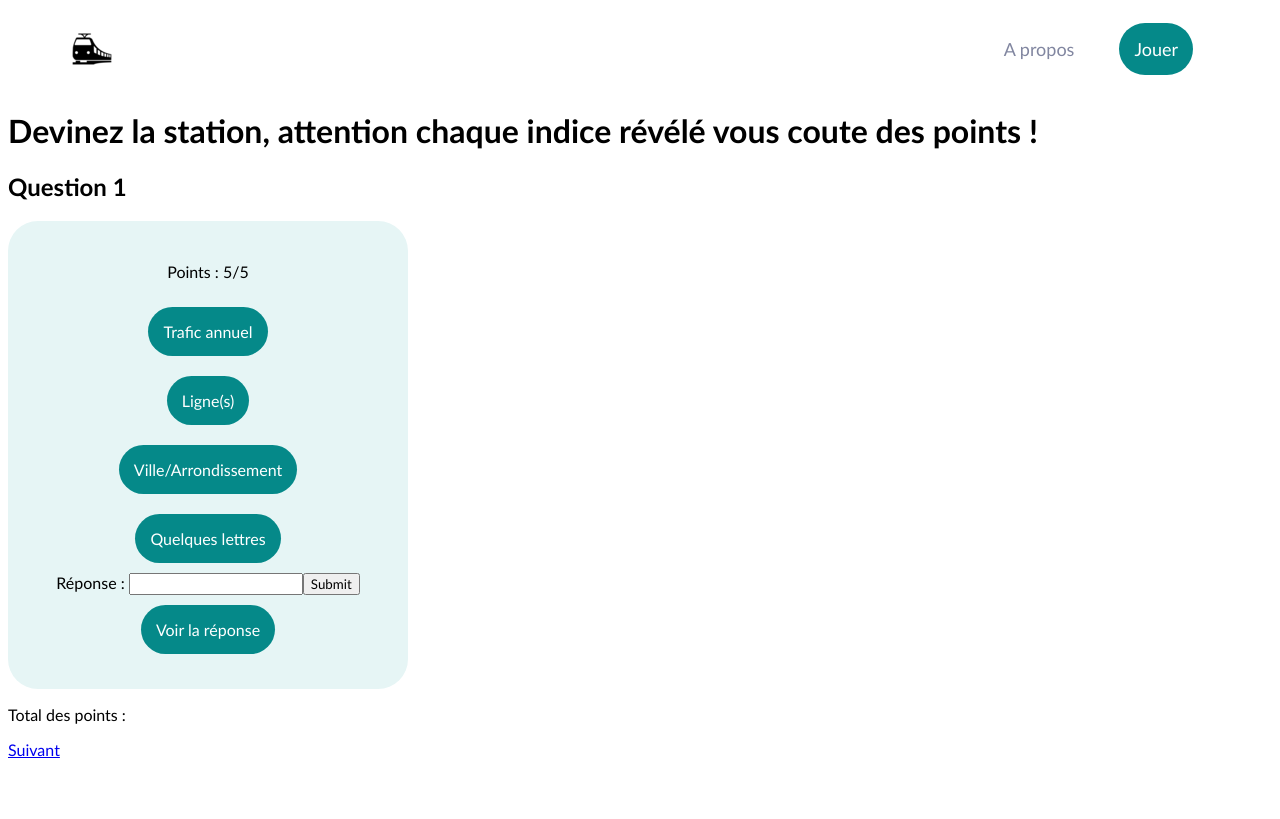
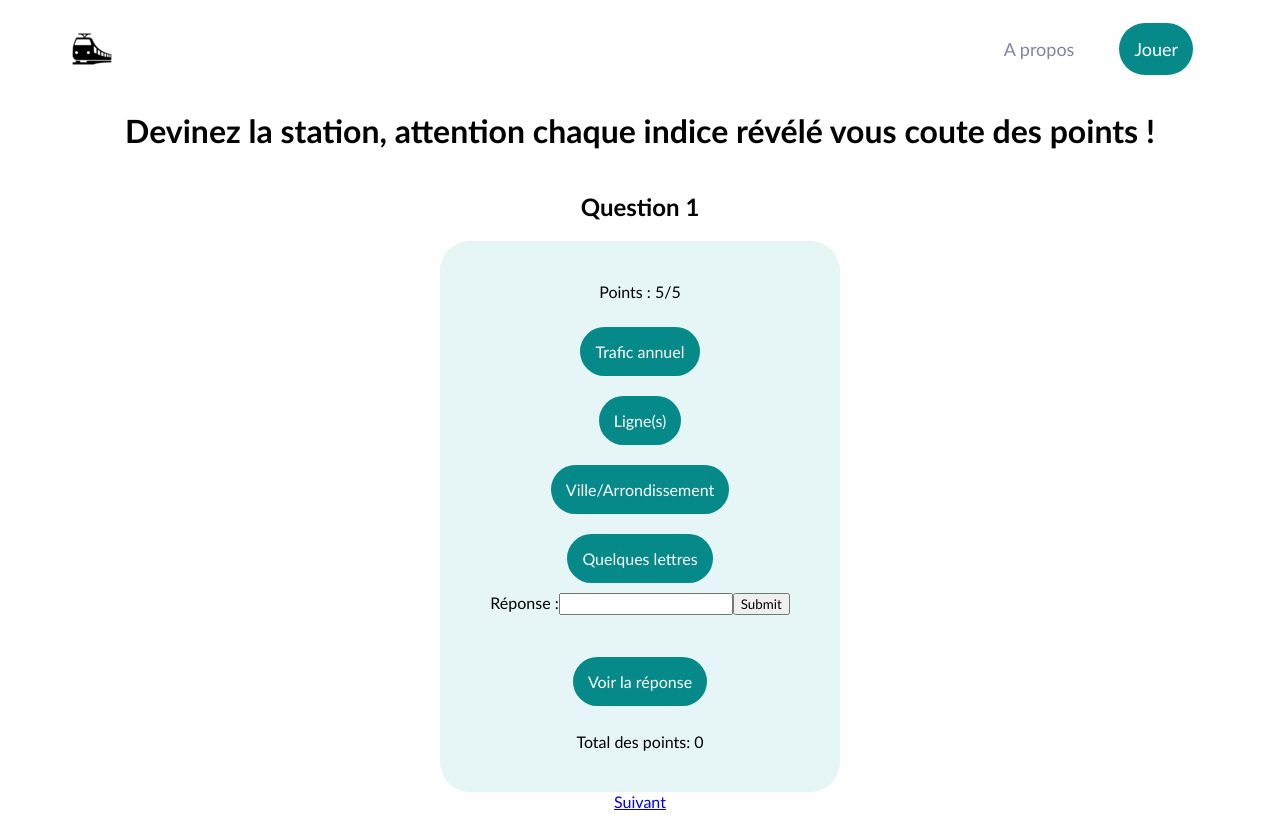
Before and after one commit to Vico4/MetroGame, a React (Create React App) app: page /survey/1 in a window 1280 px wide. Built offline with nearby package versions, Linux system fonts and the light colour scheme.

Commit message:
MVP jouable

```diff
--- a/src/components/Card/index.jsx
+++ b/src/components/Card/index.jsx
@@ -19,19 +19,19 @@ const CardWrapper = styled.div`
 
 /* const StyledP = styled.p `
 ` */
-// récup les indices via un fetch et les passer en props
+
 // gérer les points avec un state et un onclick
 // gérer le résultat avec un onSubmit
-
-
 
 function Card({number}) {
 
  const [points, setPoints] = useState(5)
- const [loaded, setLoaded] = useState(false)
  const [station, getStation] = useState({})
  const [stationClue, setStationClue] = useState()
-
+ const [clueState, reveal] = useState([])
+ const [answer, setAnswer] = useState("")
+ const [result, checkAnswer] = useState()
+ const [totalPoints, calculatePoints] = useState(0)
 
  useEffect(()=>{
   const dataNum = Math.floor(Math.random() * 100)
@@ -42,40 +42,107 @@ function Card({number}) {
       arr[i] = "*"
     }
   })
+  reveal([])
+  setPoints(5)
   setStationClue(stationArr.join(''))
-  setLoaded(true)
+  setAnswer('')
+  checkAnswer('')
   }, [number]
   )
 
 console.log(station)
 
+function clueClick(clueName, id) {
+  if(clueState[id] !== "show") {
+  clueName === "Voir la réponse" ?
+      setPoints(0) : setPoints(points-1);
+  const revealed = [...clueState]
+  revealed[id] = "show"
+  reveal(revealed);
+  }
+}
+
+function handleChange(e) {
+  setAnswer(e.target.value)
+}
+
+function handleSubmit(e) {
+  console.log("handling input" + answer)
+  const ans = answer.normalize("NFD").replace(/[\u0300-\u036f]/g, "")
+  if(ans.toUpperCase() === station.station) {
+    checkAnswer("Bonne réponse !")
+    calculatePoints(totalPoints + points)
+    reveal(["show","show","show","show","show"])
+  }
+  else {
+    checkAnswer("Mauvaise réponse !")
+    setPoints(points-1)
+  }
+  e.preventDefault()
+}
+
   return (
     <>
-    {loaded ?
+    {number < 11 ?
     <CardWrapper>
       <p>Points : {points}/5</p>
-      <Clue clueName="Trafic annuel" clueRevealed={station.trafic} setPoints={setPoints} points={points}/>
       <Clue
-      clueName="Ligne(s)"
-      clueRevealed={[station.correspondance_1, station.correspondance_2, station.correspondance_3, station.correspondance_4, station.correspondance_5].join(" ")}
-      setPoints={setPoints}
-      points={points}/>
-      <Clue clueName="Ville/Arrondissement"
-      clueRevealed={station.ville === "Paris" ? station.arrondissement_pour_paris + "e" : station.ville}
-      setPoints={setPoints} points={points} />
-      <Clue clueName="Quelques lettres" clueRevealed={stationClue}
-      setPoints={setPoints} points={points}/>
-      <form>
-        <label name="answer"> Réponse : </label>
-        <input name="answer"></input>
+        id = {0}
+        clueName="Trafic annuel"
+        clueRevealed={station.trafic}
+        clueClick = {clueClick}
+        points= {points}
+        clueState = {clueState}/>
+      <Clue
+        id = {1}
+        clueName="Ligne(s)"
+        clueRevealed={[station.correspondance_1,
+        station.correspondance_2,
+        station.correspondance_3,
+        station.correspondance_4,
+        station.correspondance_5].join(" ")}
+        clueClick = {clueClick}
+        points= {points}
+        clueState = {clueState}
+        />
+      <Clue
+        id = {2}
+        clueName="Ville/Arrondissement"
+        clueRevealed={station.ville === "Paris" ?
+          station.arrondissement_pour_paris + "e" :
+          station.ville}
+          clueClick = {clueClick}
+          points= {points}
+          clueState = {clueState}/>
+      <Clue
+        id = {3}
+        clueName="Quelques lettres"
+        clueRevealed={stationClue}
+        setPoints={setPoints}
+        clueClick = {clueClick}
+        points= {points}
+        clueState = {clueState}/>
+      {clueState[4] || points === 0 ? null :
+      <form onSubmit={handleSubmit}>
+        <label name="answer"> Réponse :
+          <input type="text" name="answer" value={answer} onChange={handleChange}></input>
+        </label>
         <input type="submit"></input>
-      </form>
+      </form> }
+      <p>{result}</p>
       <Clue
+      id = {4}
       clueName="Voir la réponse"
       clueRevealed={station.station}
-      setPoints={setPoints}
-      points={points}/>
-    </CardWrapper> : "Chargement..."}
+      clueClick = {clueClick}
+      points= {points}
+      clueState = {clueState}
+      />
+      <p>Total des points: {totalPoints}</p>
+    </CardWrapper> :
+    <CardWrapper>
+      <p>Jeu terminé ! Vous avez {totalPoints} points</p>
+    </CardWrapper>}
     </>
   )
 }
--- a/src/components/Clue/index.jsx
+++ b/src/components/Clue/index.jsx
@@ -1,6 +1,6 @@
 import styled from 'styled-components'
 import colors from '../../utils/style/colors'
-import { useState } from 'react'
+// import { useState } from 'react'
 
 
 const StyledClue = styled.div `
@@ -12,19 +12,17 @@ const StyledClue = styled.div `
 `
 // remettre le state en hidden quand on envoie une réponse
 // afficher le next seulement quand on envoie une réponse
+// faire en sorte de pas avoir deux fois la même carte
 
-function Clue({clueName, clueRevealed, setPoints, points}) {
-const [clueState, revealClue] = useState(false);
-  return (
+function Clue({id, clueName, clueRevealed, clueClick, clueState}) {
+
+return (
     <StyledClue onClick={()=> {
-      revealClue(true);
-      clueName === "Voir la réponse" ?
-      setPoints(0) : setPoints(points-1)}
+      clueClick(clueName, id)}
       }>
-      {clueState ? clueRevealed : clueName}
+      {clueState[id] === "show" ? clueRevealed : clueName}
     </StyledClue>
   )
 }
 
-
 export default Clue
--- a/src/pages/Home/index.jsx
+++ b/src/pages/Home/index.jsx
@@ -37,8 +37,8 @@ const StyleH = styled.h1 `
 function Home() {
   return (
     <StyledDiv>
-      <StyleH>Connaissez-vous bien le réseau RATP ?</StyleH>
-      <p> Essayez de deviner la station de métro en utilisant le moins d'indices possibles </p>
+      <StyleH>Connaissez-vous bien le métro parisien ?</StyleH>
+      <p> Essayez de deviner la station en utilisant le moins d'indices possibles </p>
       <StyledLink to="/survey/1" $isFullLink>
         Jouer
       </StyledLink>
--- a/src/pages/Results/index.jsx
+++ /dev/null
@@ -1,9 +0,0 @@
-function Results() {
-  return (
-    <div>
-      <h1>Résultats</h1>
-    </div>
-  )
-}
-
-export default Results
--- a/src/pages/Survey/index.jsx
+++ b/src/pages/Survey/index.jsx
@@ -1,8 +1,15 @@
 import { useParams } from 'react-router-dom'
 import { Link } from 'react-router-dom'
 import Card from '../../components/Card/index'
+import styled from 'styled-components'
 
-// est-ce que je fetch les 10 cartes d'un coup ou une par une ?
+const StyledDiv = styled.div `
+  display: flex;
+  justify-content: center;
+  align-items : center;
+  flex-direction : column;
+  flex-wrap : wrap,
+  `
 
 function Survey() {
   const { questionNumber } = useParams()
@@ -10,17 +17,14 @@ function Survey() {
   const nextQuestionNumber = questionNumberInt + 1
 
   return (
-    <div>
+    <StyledDiv>
       <h1> Devinez la station, attention chaque indice révélé vous coute des points ! </h1>
       <h2>Question {questionNumber}</h2>
       <Card number={questionNumberInt}></Card>
-      <p>Total des points : </p>
-      {questionNumberInt === 10 ? (
-        <Link to="/results">Résultats</Link>
-      ) : (
+      {questionNumberInt > 10 ? null : (
         <Link to={`/survey/${nextQuestionNumber}`}>Suivant</Link>
       )}
-    </div>
+    </StyledDiv>
   )
 }
 
```
